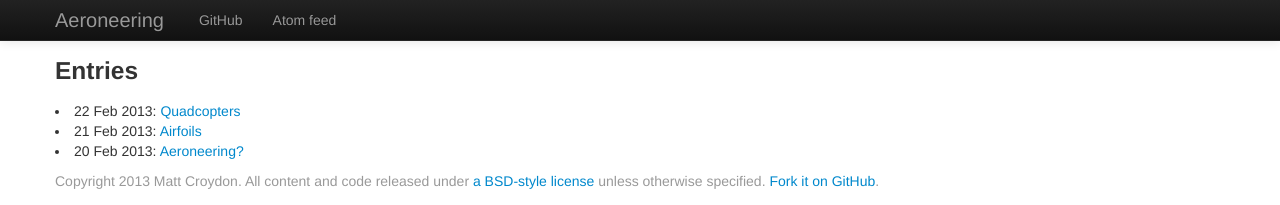
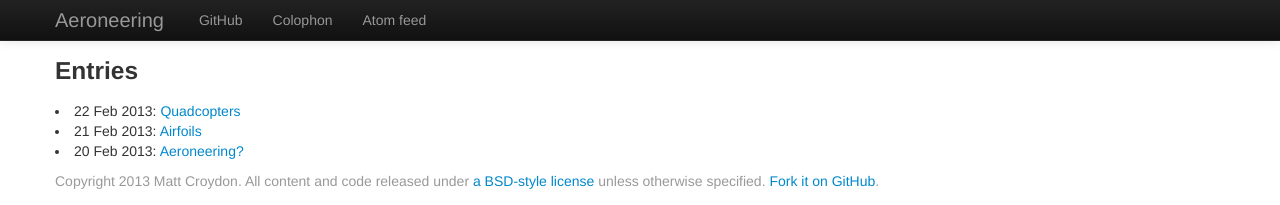
Before and after one commit to aeroneering/aeroneering.github.com, a Jekyll site: the page built from index.html, in a window 1280 px wide. Shown: the top 205 px of the page. Built offline with Jekyll 4.4.1, drawn with Linux system fonts in a browser that asks for light colours.

Commit message:
Linked up colophon.

```diff
--- a/_layouts/default.html
+++ b/_layouts/default.html
@@ -27,6 +27,7 @@
           <div class="nav-collapse collapse">
             <ul class="nav">
               <li><a href="https://github.com/aeroneering/aeroneering.github.com">GitHub</a></li>
+              <li><a href="/colophon/">Colophon</a></li>
               <li><a href="http://aeroneering.github.com/atom.xml">Atom feed</a></li>
             </ul>
           </div><!--/.nav-collapse -->
```
